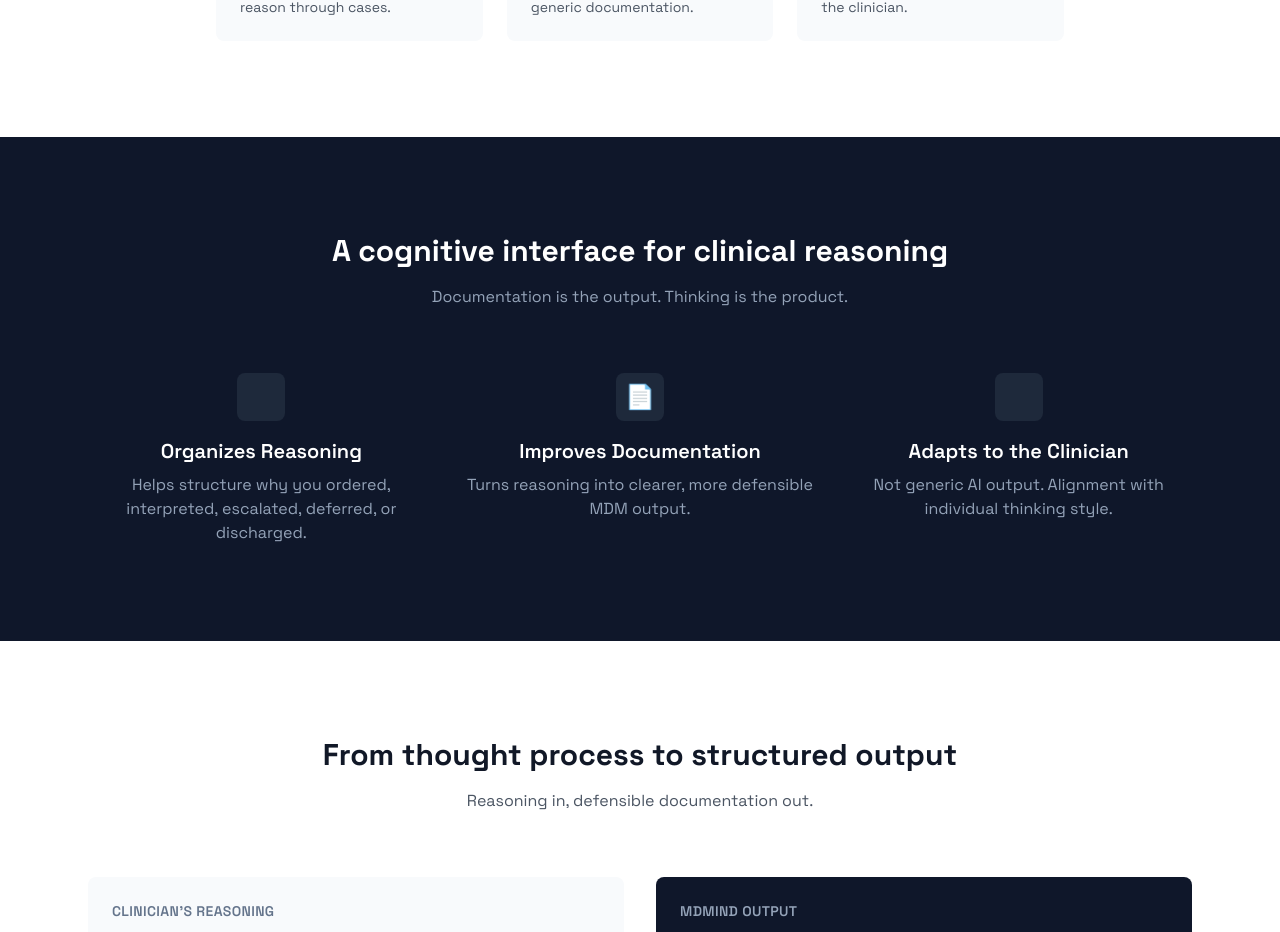
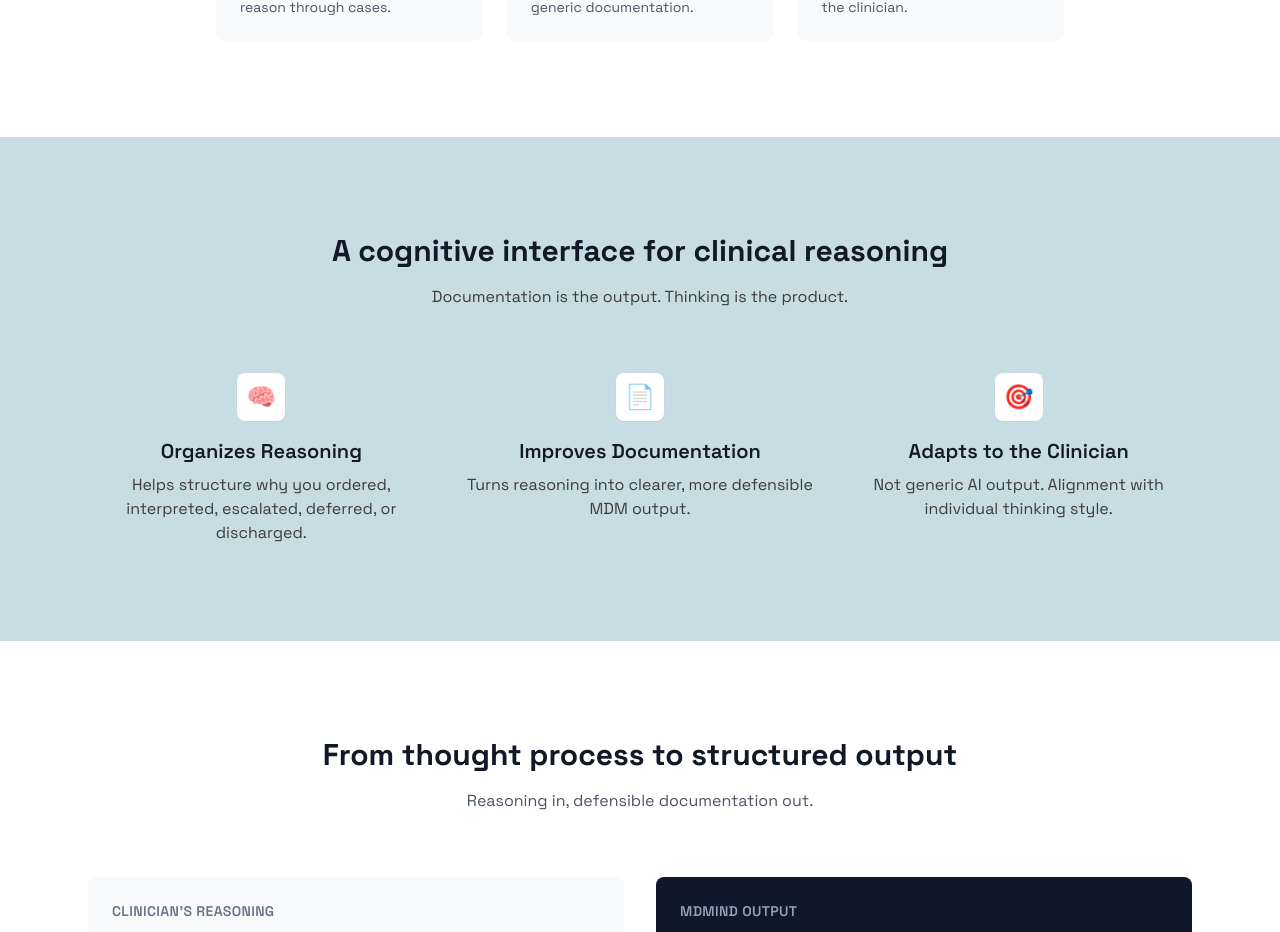
Before and after one commit to arbroadbent/themdmind, a Next.js app: page /en in a window 1280 px wide. Shown: the part 1939-2871 px from the top of the page. Built offline with nearby package versions, Linux system fonts and the light colour scheme.

Commit message:
Update WhatMDMindDoes.tsx

```diff
--- a/src/app/[locale]/components/WhatMDMindDoes.tsx
+++ b/src/app/[locale]/components/WhatMDMindDoes.tsx
@@ -1,43 +1,43 @@
 export default function WhatMDMindDoes() {
   return (
-    <section id="thinking" className="py-24 bg-slate-900 text-white">
+    <section id="thinking" className="py-24 bg-background-secondary">
       <div className="max-w-6xl mx-auto px-6">
         <div className="text-center mb-16">
-          <h2 className="text-3xl font-bold mb-4">
+          <h2 className="text-3xl font-bold text-gray-900 mb-4">
             A cognitive interface for clinical reasoning
           </h2>
-          <p className="text-slate-400 max-w-2xl mx-auto">
+          <p className="text-text-secondary max-w-2xl mx-auto">
             Documentation is the output. Thinking is the product.
           </p>
         </div>
 
         <div className="grid md:grid-cols-3 gap-8">
           <div className="text-center">
-            <div className="w-12 h-12 bg-slate-800 rounded-lg mx-auto mb-4 flex items-center justify-center">
-              <span className="text-2xl"></span>
+            <div className="w-12 h-12 bg-white rounded-lg mx-auto mb-4 flex items-center justify-center shadow-sm">
+              <span className="text-2xl">🧠</span>
             </div>
-            <h3 className="text-xl font-semibold mb-2">Organizes Reasoning</h3>
-            <p className="text-slate-400">
+            <h3 className="text-xl font-semibold text-gray-900 mb-2">Organizes Reasoning</h3>
+            <p className="text-text-secondary">
               Helps structure why you ordered, interpreted, escalated, deferred, or discharged.
             </p>
           </div>
 
           <div className="text-center">
-            <div className="w-12 h-12 bg-slate-800 rounded-lg mx-auto mb-4 flex items-center justify-center">
+            <div className="w-12 h-12 bg-white rounded-lg mx-auto mb-4 flex items-center justify-center shadow-sm">
               <span className="text-2xl">📄</span>
             </div>
-            <h3 className="text-xl font-semibold mb-2">Improves Documentation</h3>
-            <p className="text-slate-400">
+            <h3 className="text-xl font-semibold text-gray-900 mb-2">Improves Documentation</h3>
+            <p className="text-text-secondary">
               Turns reasoning into clearer, more defensible MDM output.
             </p>
           </div>
 
           <div className="text-center">
-            <div className="w-12 h-12 bg-slate-800 rounded-lg mx-auto mb-4 flex items-center justify-center">
-              <span className="text-2xl"></span>
+            <div className="w-12 h-12 bg-white rounded-lg mx-auto mb-4 flex items-center justify-center shadow-sm">
+              <span className="text-2xl">🎯</span>
             </div>
-            <h3 className="text-xl font-semibold mb-2">Adapts to the Clinician</h3>
-            <p className="text-slate-400">
+            <h3 className="text-xl font-semibold text-gray-900 mb-2">Adapts to the Clinician</h3>
+            <p className="text-text-secondary">
               Not generic AI output. Alignment with individual thinking style.
             </p>
           </div>
```
